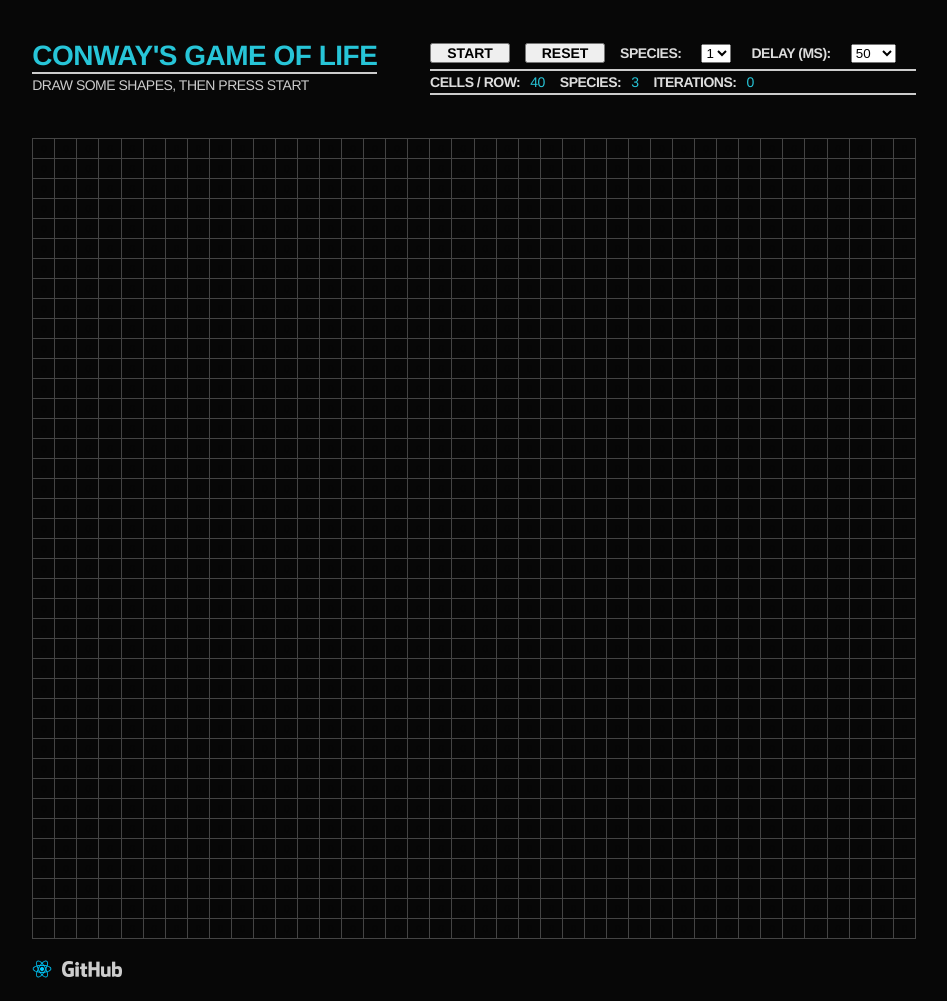
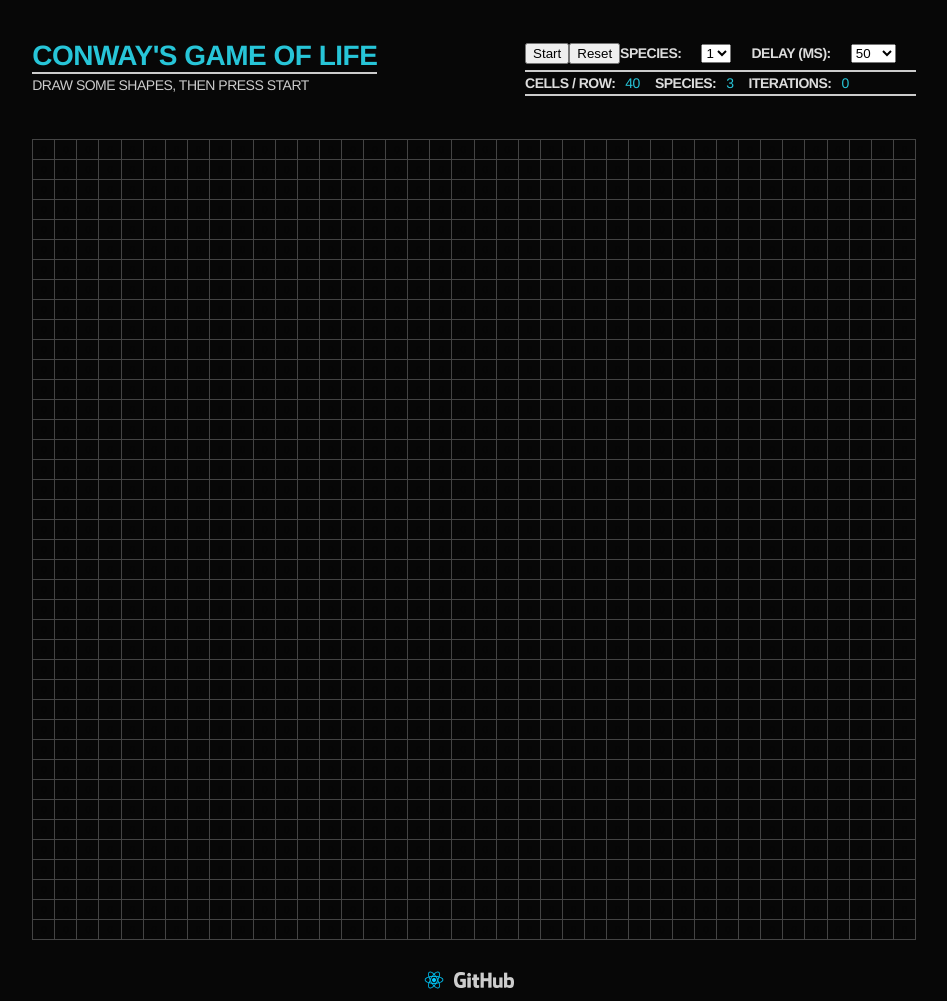
Before and after one commit to ozrix84/game-of-life, a React (Create React App) app: page / in a window 1280 px wide. Shown: the whole page, without its empty margins (166-1113 px from the left). Built offline with nearby package versions, Linux system fonts and the light colour scheme; what random-js would draw is missing.

Commit message:
Refactor, colors

```diff
--- a/src/components/App.tsx
+++ b/src/components/App.tsx
@@ -2,8 +2,6 @@
 import World from "../components/World";
 import Header from '../components/Header';
 import usePrevious from "../hooks/usePrevious";
-import github from '../images/github.png';
-import react from '../images/react.png';
 
 /**
  * Root App
@@ -110,15 +108,6 @@
 				   iteration={iteration}
 				   resetted={resetted}
 			/>
-
-			<div className="links">
-				<a className="react" href="https://reactjs.org/">
-					<img width="20" src={react} alt="Go to the project page at Github" />
-				</a>
-				<a className="github" href="https://github.com/ozrix84/game-of-life">
-					<img width="60" src={github} alt="Go to the React homepage" />
-				</a>
-			</div>
 		</div>
 	</>;
 }
--- a/src/index.tsx
+++ b/src/index.tsx
@@ -2,10 +2,20 @@
 import ReactDOM from 'react-dom';
 import App from './components/App';
 import './styles/index.css';
+import react from "./images/react.png";
+import github from "./images/github.png";
 
 ReactDOM.render(
   <React.StrictMode>
     <App />
+	  <div className="links">
+		  <a className="react" href="https://reactjs.org/">
+			  <img width="20" src={react} alt="Go to the project page at Github" />
+		  </a>
+		  <a className="github" href="https://github.com/ozrix84/game-of-life">
+			  <img width="60" src={github} alt="Go to the React homepage" />
+		  </a>
+	  </div>
   </React.StrictMode>,
   document.getElementById('root')
 );
--- a/src/styles/index.css
+++ b/src/styles/index.css
@@ -61,17 +61,6 @@
 	background: #888;
 }
 
-button {
-	width: 80px;
-	margin-right: 15px;
-
-	font-family: Helvetica, sans-serif;
-	font-size: 14px;
-	text-transform: uppercase;
-	font-weight: bold;
-	line-height: 14px;
-}
-
 select {
 	margin: 0 20px 0 10px;
 }
@@ -100,6 +89,18 @@
 	display: flex;
 	justify-content: space-between;
 	text-align: left;
+}
+
+.button {
+	display: inline-block;
+	width: 80px;
+	margin-right: 15px;
+
+	font-family: Helvetica, sans-serif;
+	font-size: 14px;
+	text-transform: uppercase;
+	font-weight: bold;
+	line-height: 14px;
 }
 
 .header_flex {
```
Also changed, not shown: 2 other files (tests, documents, lock files or other folders).
